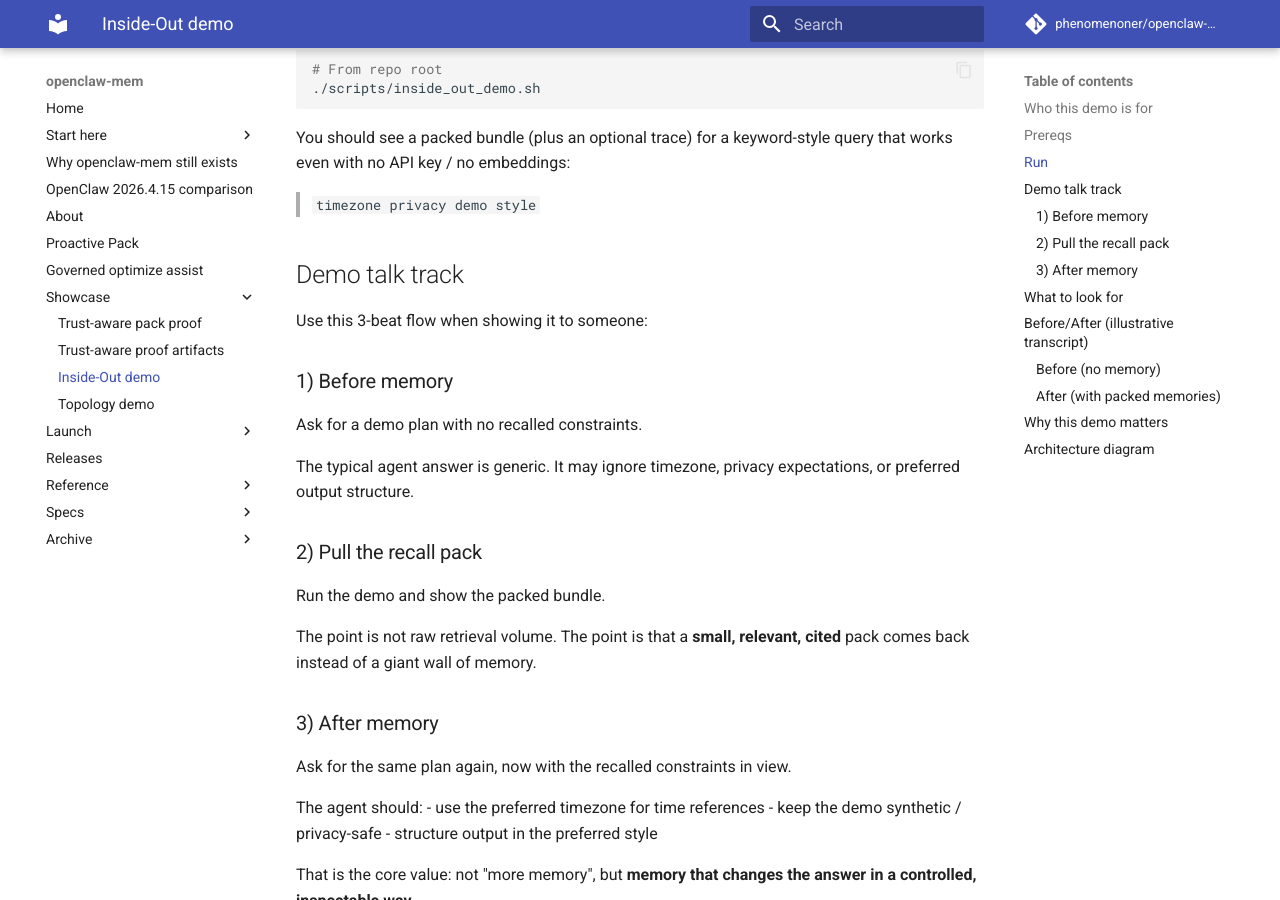
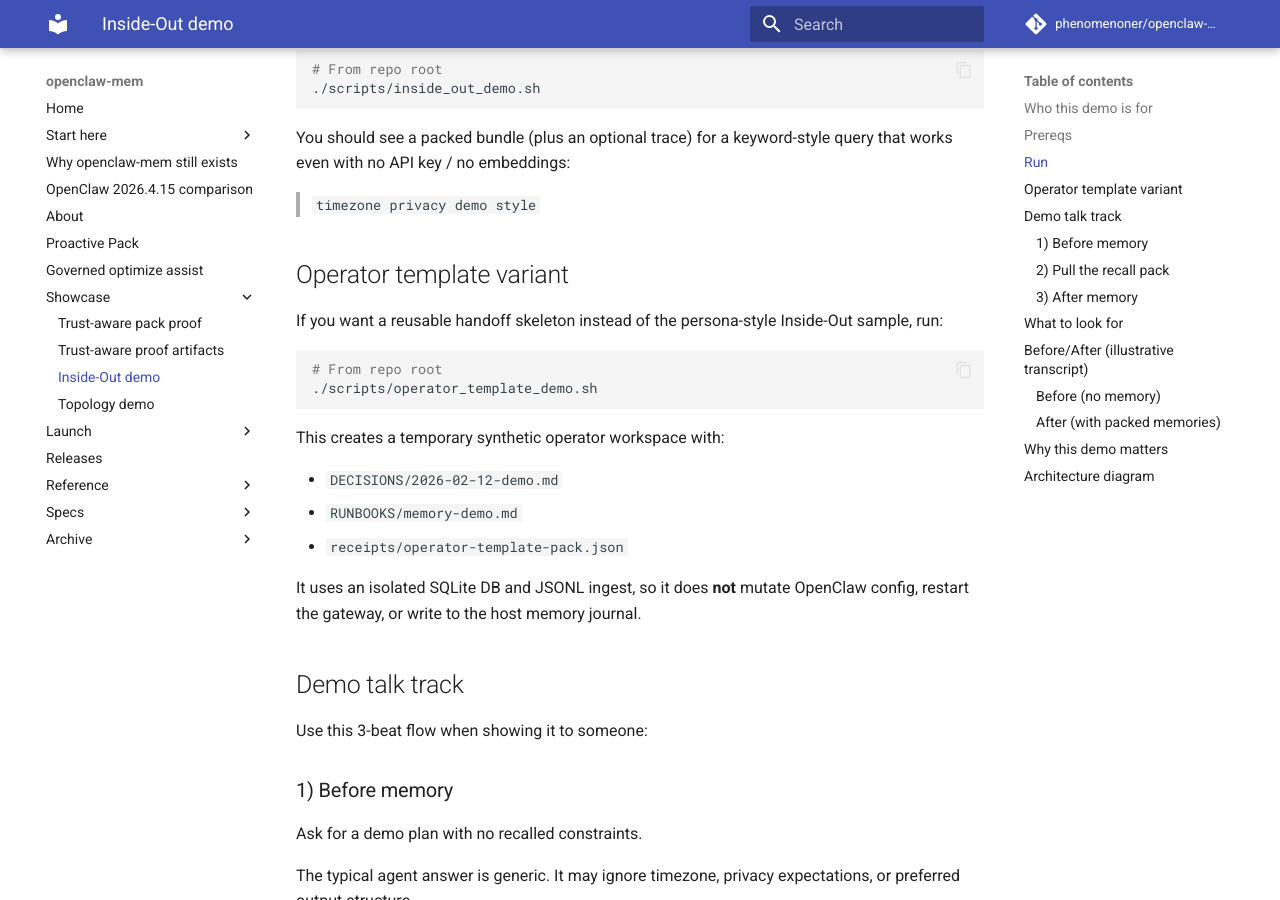
Before and after one commit to phenomenoner/openclaw-mem, an MkDocs documentation site: the page built from docs/showcase/inside-out-demo.md, in a window 1280 px wide and 900 px high, scrolled down 891 px. Built offline with MkDocs 1.6.1 and Material for MkDocs 9.7.7, drawn with Linux system fonts in a browser that asks for light colours; comment, search, counter and statistics services are not loaded.

Commit message:
Add operator template demo

````diff
--- a/docs/showcase/inside-out-demo.md
+++ b/docs/showcase/inside-out-demo.md
@@ -33,6 +33,23 @@
 You should see a packed bundle (plus an optional trace) for a keyword-style query that works even with no API key / no embeddings:
 
 > `timezone privacy demo style`
+
+## Operator template variant
+
+If you want a reusable handoff skeleton instead of the persona-style Inside-Out sample, run:
+
+```bash
+# From repo root
+./scripts/operator_template_demo.sh
+```
+
+This creates a temporary synthetic operator workspace with:
+
+- `DECISIONS/2026-02-12-demo.md`
+- `RUNBOOKS/memory-demo.md`
+- `receipts/operator-template-pack.json`
+
+It uses an isolated SQLite DB and JSONL ingest, so it does **not** mutate OpenClaw config, restart the gateway, or write to the host memory journal.
 
 ## Demo talk track
 
````
Also changed, not shown: CHANGELOG.md (+1 -0 lines), QUICKSTART.md (+6 -0 lines), 1 other file.
